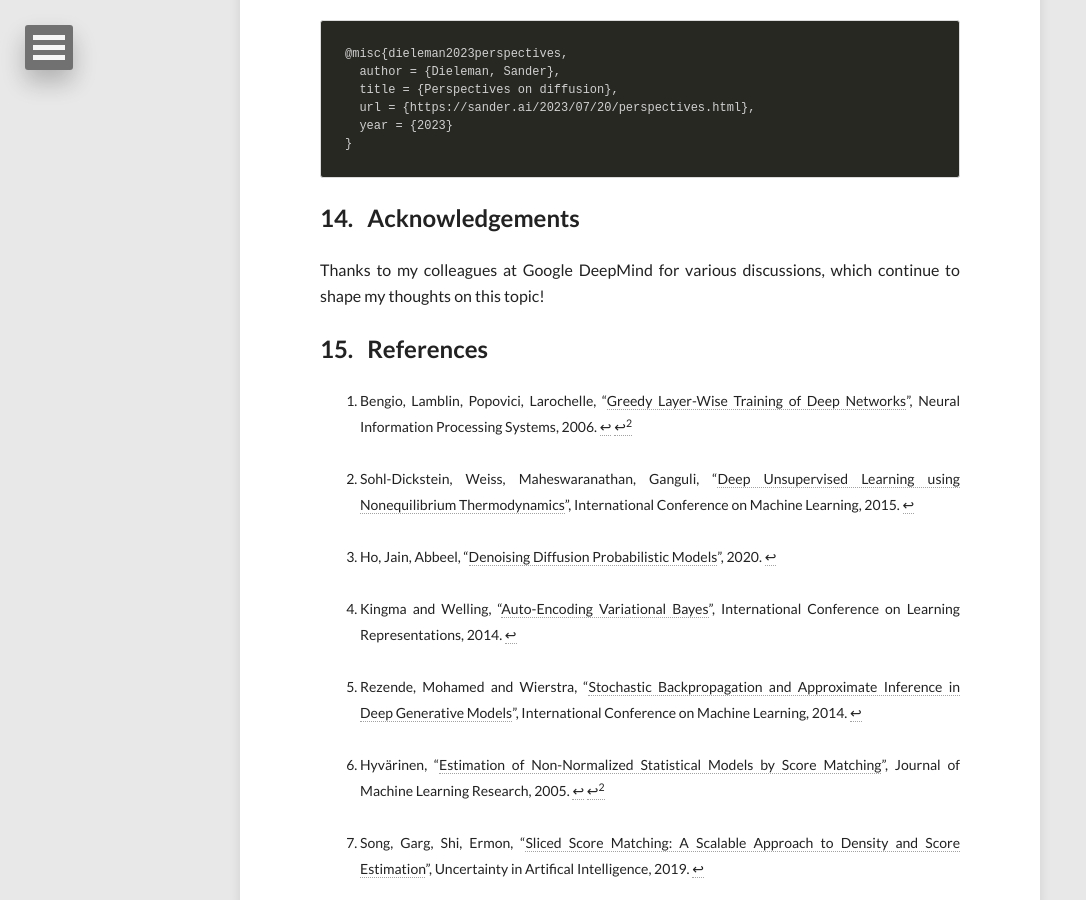
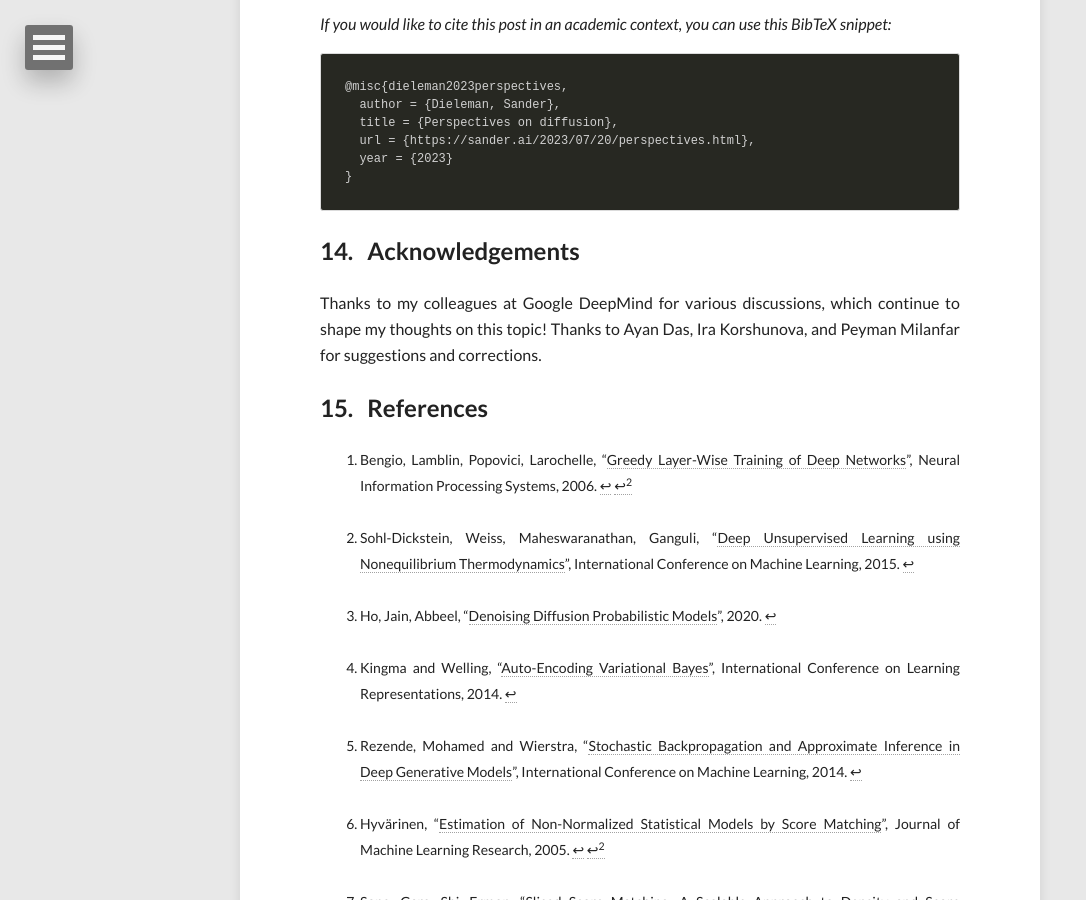
Before and after one commit to benanne/benanne.github.io, a Jekyll site: the page built from _posts/2023-07-20-perspectives.md, in a window 1280 px wide and 900 px high, scrolled down 20730 px. Shown: the whole window, without its empty margins (0-1086 px from the left). Built offline with Jekyll 4.4.1, drawn with Linux system fonts in a browser that asks for light colours; nearby versions of some CDN libraries; formulas are drawn with MathJax 3; comment, search, counter and statistics services are not loaded; some of the changed text lies outside the part shown.

Commit message:
add link to Alex Alemi's blog post, update acknowledgements

```diff
--- a/_posts/2023-07-20-perspectives.md
+++ b/_posts/2023-07-20-perspectives.md
@@ -348,7 +349,7 @@
 
 ## <a name="acknowledgements"></a> Acknowledgements
 
-Thanks to my colleagues at Google DeepMind for various discussions, which continue to shape my thoughts on this topic!
+Thanks to my colleagues at Google DeepMind for various discussions, which continue to shape my thoughts on this topic! Thanks to Ayan Das, Ira Korshunova, and Peyman Milanfar for suggestions and corrections.
 
 ## <a name="references"></a> References
 
```
Also changed, not shown: other parts of _posts/2023-07-20-perspectives.md (+1 -0 lines).
